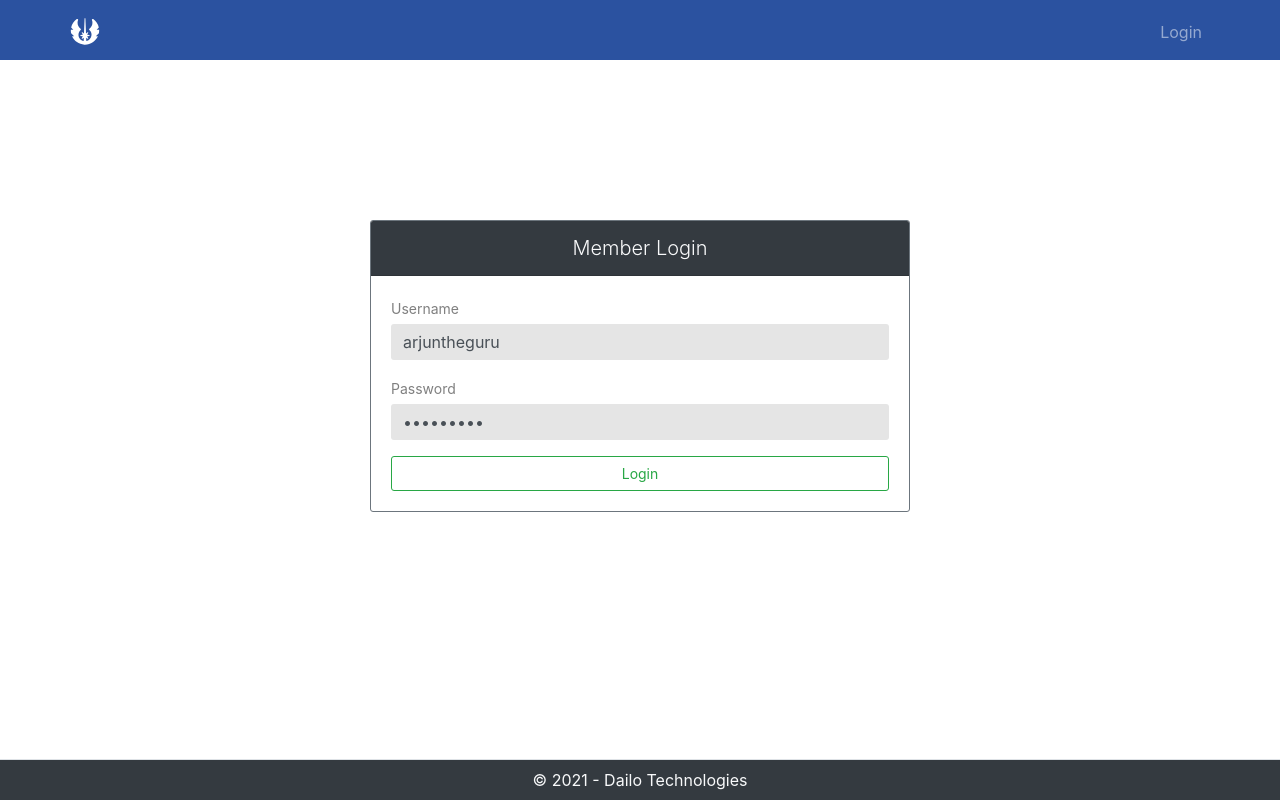
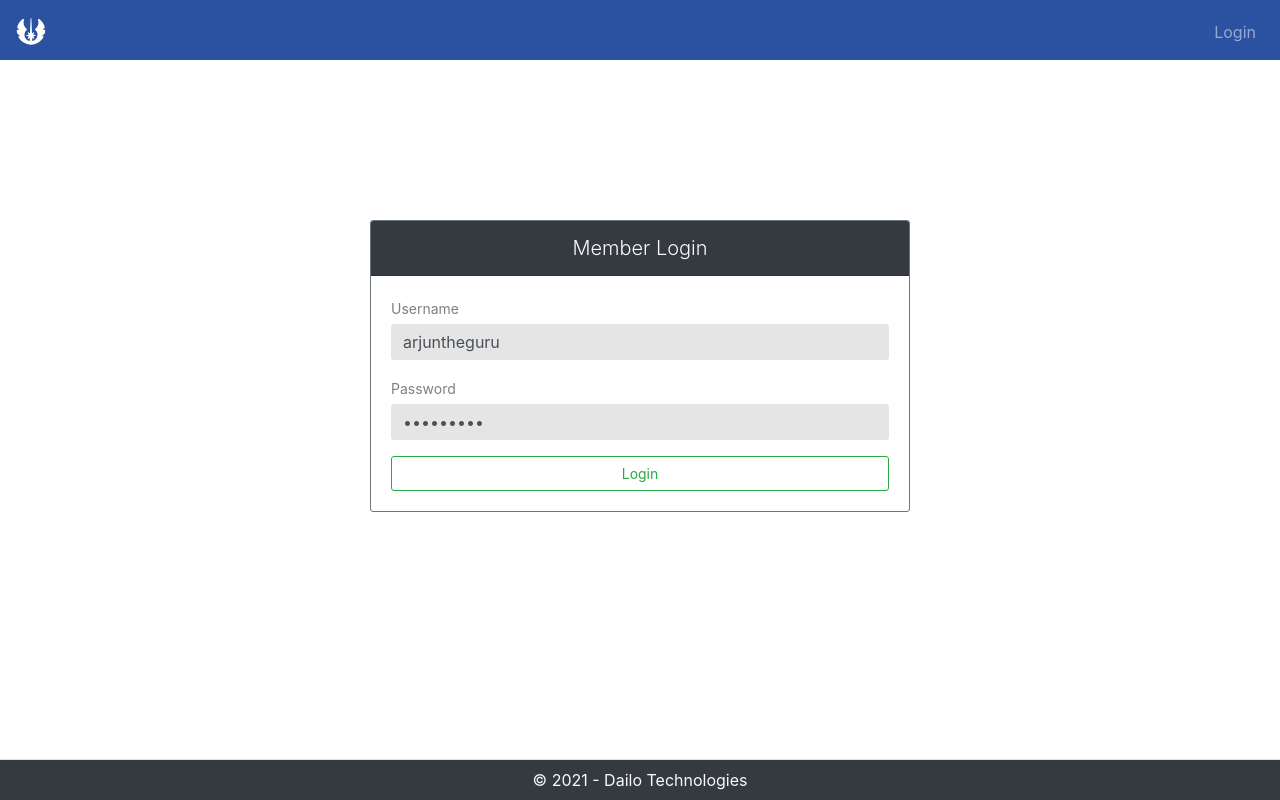
Before and after one commit to arjuntheguru/Trail, a React (Create React App) app in the folder src/Client App/: page / in a window 1280 px wide. Built offline with nearby package versions, Linux system fonts and the light colour scheme.

Commit message:
header ui update

```diff
--- a/src/Client App/src/components/Header/Header.js
+++ b/src/Client App/src/components/Header/Header.js
@@ -42,7 +42,7 @@ const Header = () => {
 
     return (
         <Navbar fixed='top' bg="primary" variant="dark">
-            <Container>
+            <Container fluid>
                 {showEditModal ? <EditUser show={showEditModal} onClose={editModalCloseHandler} data={editData} /> : ''}
                 <Link to="/" className='navbar-brand mt-1'><FontAwesomeIcon size="lg" icon={faJedi} className="" /></Link>
                 {
```
